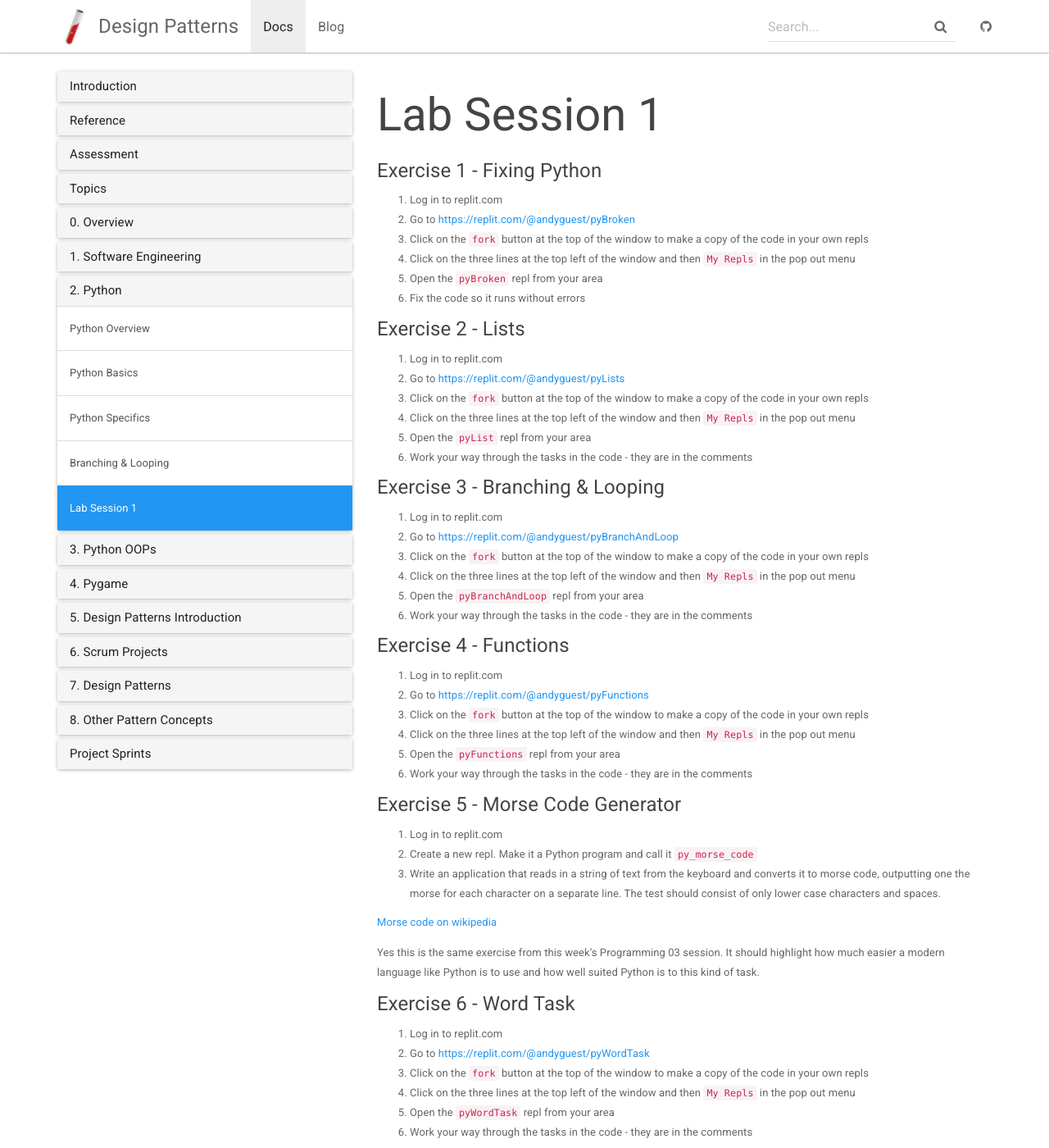
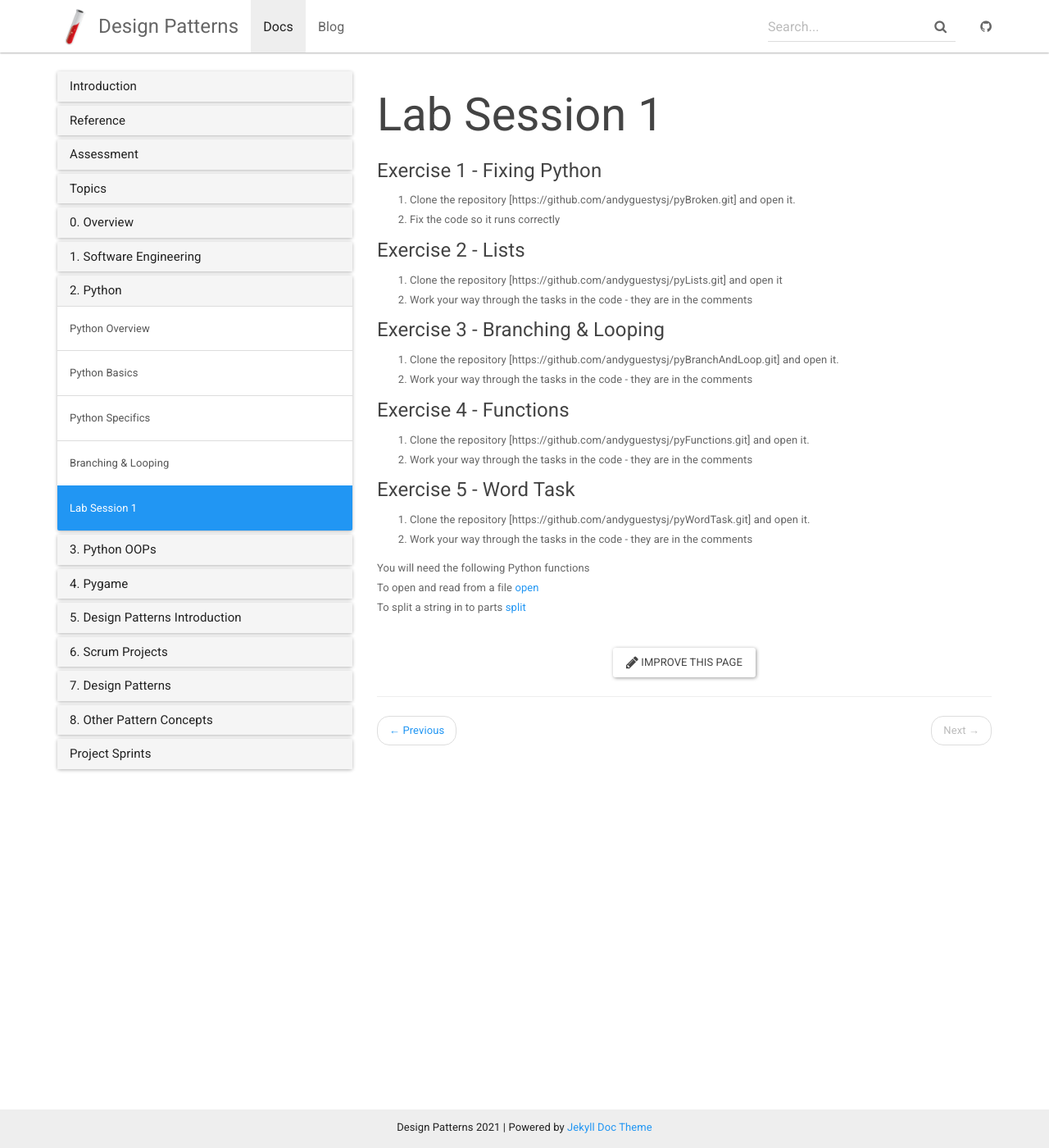
Before and after one commit to andyguestysj/dp4g, a Jekyll site: the page built from _docs/topics/2-python/py-5.md, in a window 1280 px wide and 1400 px high. Shown: the whole window at 82% size. Built offline with Jekyll 4.4.1, drawn with Linux system fonts in a browser that asks for light colours.

Commit message:
exercises

```diff
--- a/_docs/topics/2-python/py-5.md
+++ b/_docs/topics/2-python/py-5.md
@@ -5,59 +5,28 @@ permalink: /docs/py-5/
 
 #### Exercise 1 - Fixing Python
 
-1. Log in to replit.com
-2. Go to [https://replit.com/@andyguest/pyBroken](https://replit.com/@andyguest/pyBroken)
-3. Click on the `fork` button at the top of the window to make a copy of the code in your own repls
-4. Click on the three lines at the top left of the window and then `My Repls` in the pop out menu
-5. Open the `pyBroken` repl from your area
-6. Fix the code so it runs without errors
+1. Clone the repository [https://github.com/andyguestysj/pyBroken.git] and open it.
+2. Fix the code so it runs correctly
 
 #### Exercise 2 - Lists
 
-1. Log in to replit.com
-2. Go to [https://replit.com/@andyguest/pyLists](https://replit.com/@andyguest/pyLists)
-3. Click on the `fork` button at the top of the window to make a copy of the code in your own repls
-4. Click on the three lines at the top left of the window and then `My Repls` in the pop out menu
-5. Open the `pyList` repl from your area
-6. Work your way through the tasks in the code - they are in the comments
-
+1. Clone the repository [https://github.com/andyguestysj/pyLists.git] and open it
+2. Work your way through the tasks in the code - they are in the comments
 
 #### Exercise 3 - Branching & Looping
 
-1. Log in to replit.com
-2. Go to [https://replit.com/@andyguest/pyBranchAndLoop](https://replit.com/@andyguest/pyBranchAndLoop)
-3. Click on the `fork` button at the top of the window to make a copy of the code in your own repls
-4. Click on the three lines at the top left of the window and then `My Repls` in the pop out menu
-5. Open the `pyBranchAndLoop` repl from your area
-6. Work your way through the tasks in the code - they are in the comments
+1. Clone the repository [https://github.com/andyguestysj/pyBranchAndLoop.git] and open it.
+2. Work your way through the tasks in the code - they are in the comments
 
 #### Exercise 4 - Functions
 
-1. Log in to replit.com
-2. Go to [https://replit.com/@andyguest/pyFunctions](https://replit.com/@andyguest/pyFunctions)
-3. Click on the `fork` button at the top of the window to make a copy of the code in your own repls
-4. Click on the three lines at the top left of the window and then `My Repls` in the pop out menu
-5. Open the `pyFunctions` repl from your area
-6. Work your way through the tasks in the code - they are in the comments
+1. Clone the repository [https://github.com/andyguestysj/pyFunctions.git] and open it.
+2. Work your way through the tasks in the code - they are in the comments
 
-#### Exercise 5 - Morse Code Generator
+#### Exercise 5 - Word Task
 
-1.  Log in to replit.com
-2. Create a new repl. Make it a Python program and call it `py_morse_code`
-3. Write an application that reads in a string of text from the keyboard and converts it to morse code, outputting one the morse for each character on a separate line. The test should consist of only lower case characters and spaces.
-
-[Morse code on wikipedia](https://en.wikipedia.org/wiki/Morse_code)
-
-Yes this is the same exercise from this week's Programming 03 session. It should highlight how much easier a modern language like Python is to use and how well suited Python is to this kind of task.
-
-#### Exercise 6 - Word Task
-
-1. Log in to replit.com
-2. Go to [https://replit.com/@andyguest/pyWordTask](https://replit.com/@andyguest/pyWordTask)
-3. Click on the `fork` button at the top of the window to make a copy of the code in your own repls
-4. Click on the three lines at the top left of the window and then `My Repls` in the pop out menu
-5. Open the `pyWordTask` repl from your area
-6. Work your way through the tasks in the code - they are in the comments
+1. Clone the repository [https://github.com/andyguestysj/pyWordTask.git] and open it.
+2. Work your way through the tasks in the code - they are in the comments
 
 You will need the following Python functions
 To open and read from  a file [open](https://www.w3schools.com/python/python_file_handling.asp)
```
